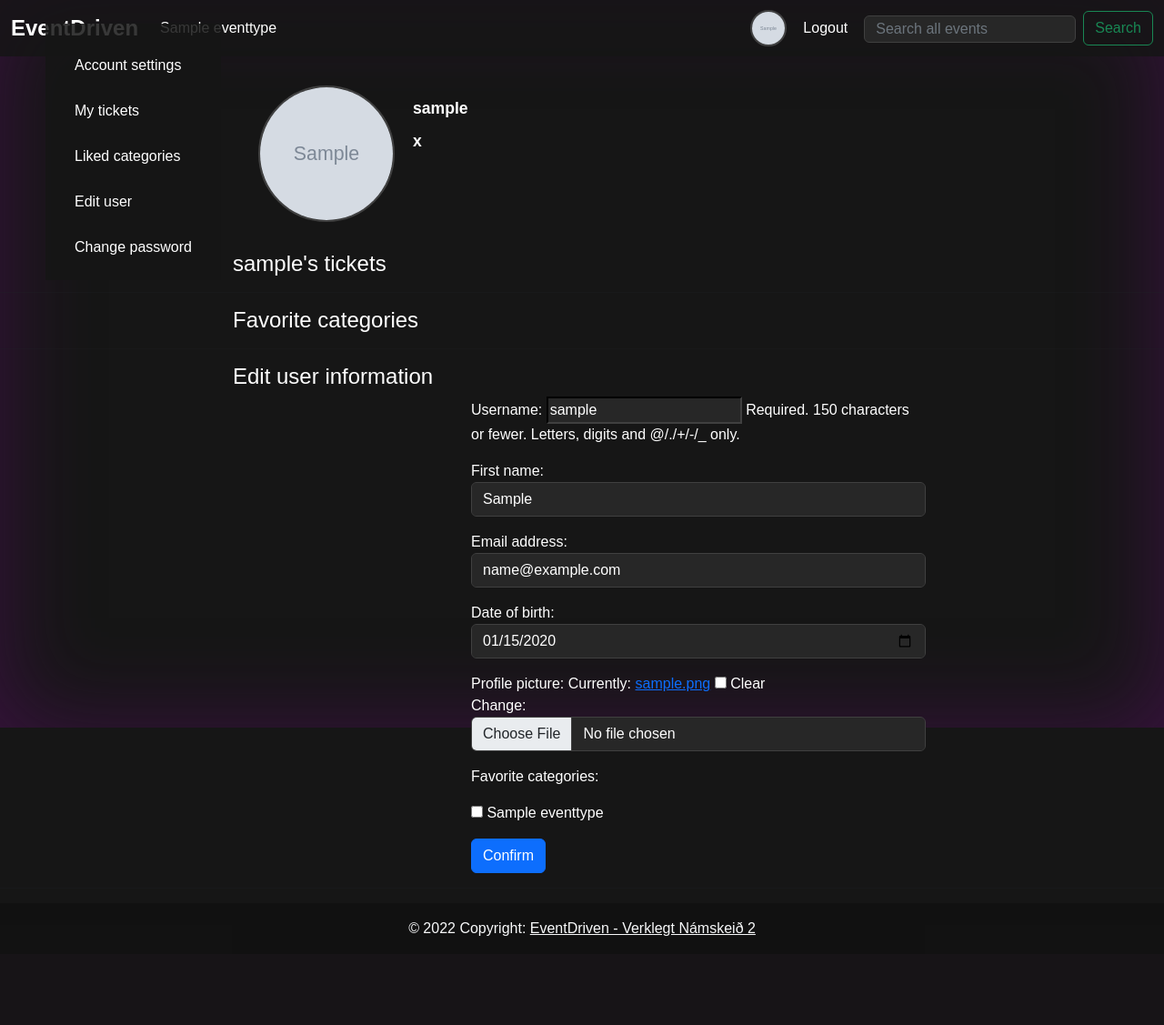
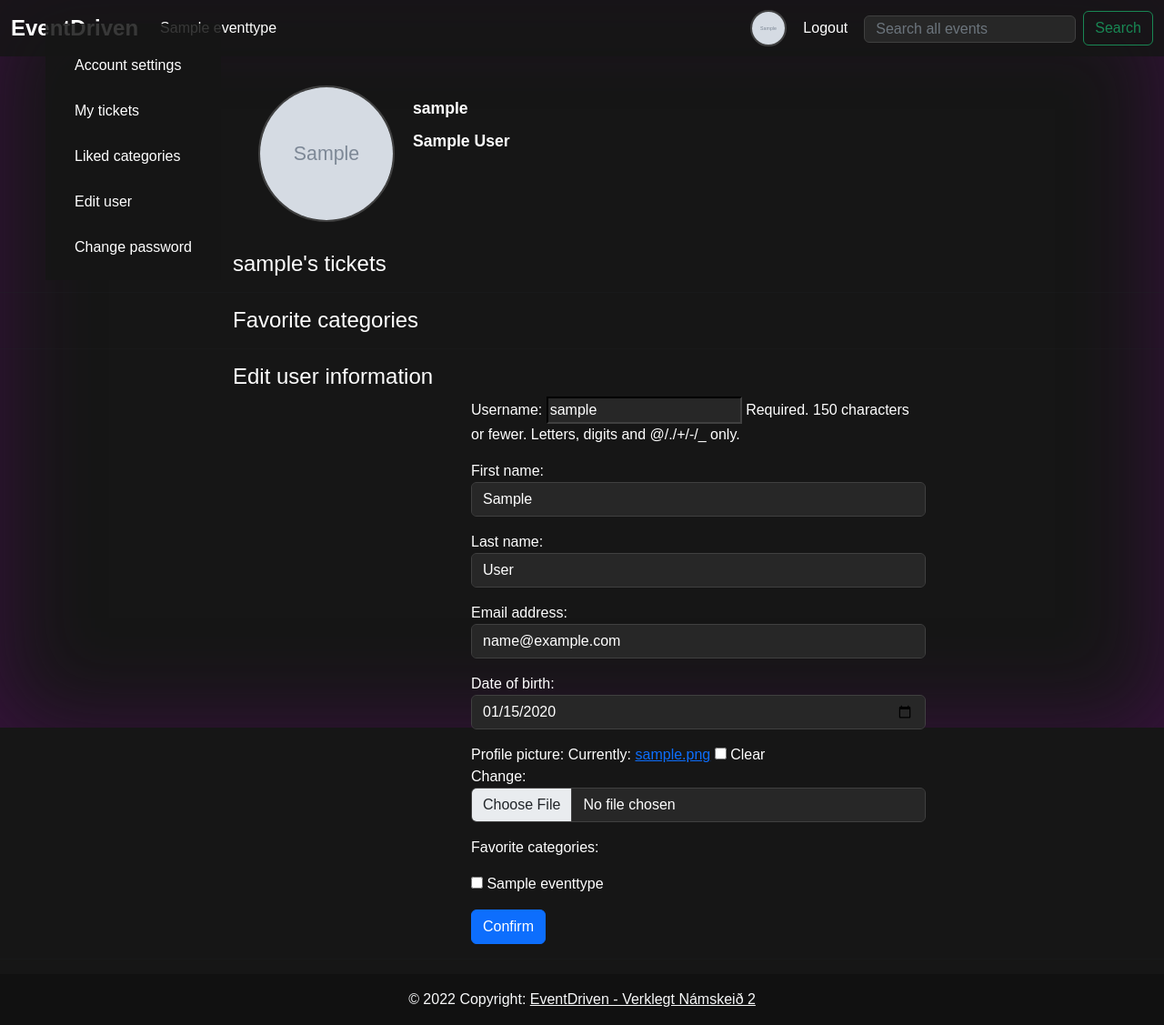
Before and after one commit to Tryggx/EventDriven-verklegt-namsk2, a Django app: page /users/edituser in a window 1280 px wide. Shown: the whole page at 91% size. Before the commit the page ends 1029 px from the top, so only its background shows below. Run offline with Django 4.2, Linux system fonts and the light colour scheme; a user stored in the database is signed in; tables that the repository leaves empty hold one stand-in row (values such as "Sample post"); grey boxes marked "Sample" are stand-in pictures.

Commit message:
added last name and ticket description

```diff
--- a/EventDriven/forms/forms.py
+++ b/EventDriven/forms/forms.py
@@ -79,7 +79,7 @@
 
     class Meta:
         model = User
-        exclude = ['id', 'password', 'last_name', 'is_superuser', 'groups', 'last_login', 'user_permissions',
+        exclude = ['id', 'password', 'is_superuser', 'groups', 'last_login', 'user_permissions',
                    'is_staff', 'is_active', 'date_joined']
         widgets = {
             'first_name': widgets.TextInput(attrs={'class': 'form-control'}),
--- a/EventDriven/templates/user/userprofile.html
+++ b/EventDriven/templates/user/userprofile.html
@@ -9,7 +9,7 @@
             {% endif %}
         <div class="textdetails">
             <h1 class="userinfo">{{user.username}}</h1>
-            <h1 class="userinfo">{{user.password}}</h1>
+            <h1 class="userinfo">{{user.first_name}} {{ user.last_name }}</h1>
         </div>
         </div>
     </div>
@@ -56,11 +56,11 @@
                                                 <button type="button" class="btn-close" data-bs-dismiss="modal" aria-label="Close"></button>
                                             </div>
                                             <div class="modal-body">
-                                                <p>Modal body text goes here.</p>
+                                                <p>{{ event.description }}</p>
                                             </div>
                                             <div class="modal-footer">
+                                                <p>{{ ticket.id }}</p>
                                                 <button type="button" class="btn btn-secondary" data-bs-dismiss="modal">Close</button>
-                                                <button type="button" class="btn btn-primary">Save changes</button>
                                             </div>
                                         </div>
                                     </div>
```
